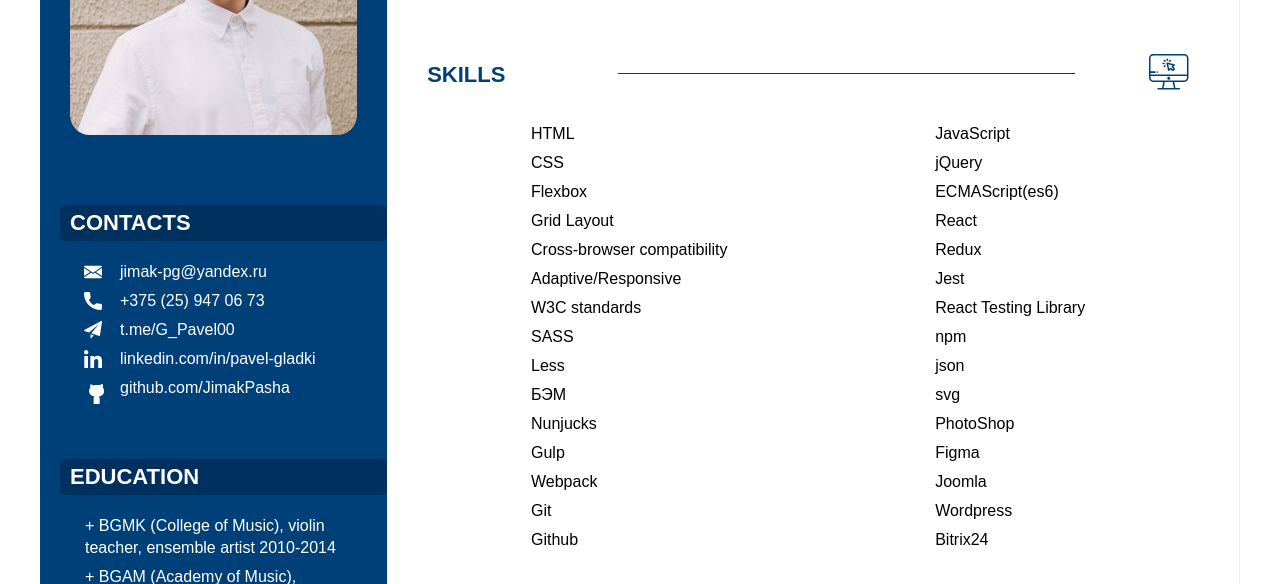
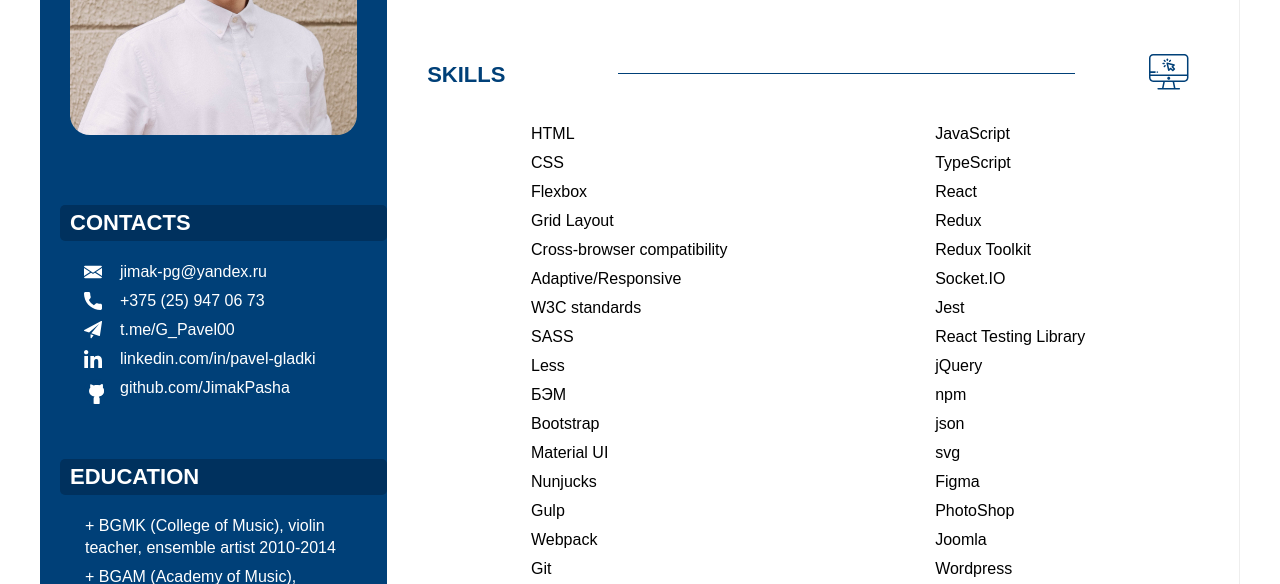
Before and after one commit to JimakPasha/cv, a plain HTML site: page index.html in a window 1280 px wide. Shown: the part 211-795 px from the top of the page. Drawn offline with Linux system fonts and the light colour scheme.

Commit message:
feat: add new skills

```diff
--- a/index.html
+++ b/index.html
@@ -128,6 +128,8 @@
 						<li class="skills__item">SASS</li>
 						<li class="skills__item">Less</li>
 						<li class="skills__item">БЭМ</li>
+						<li class="skills__item">Bootstrap</li>
+						<li class="skills__item">Material UI</li>
 						<li class="skills__item">Nunjucks</li>
 						<li class="skills__item">Gulp</li>
 						<li class="skills__item">Webpack</li>
@@ -136,17 +138,19 @@
 					</ul>
 					<ul class="skills__list">
 						<li class="skills__item">JavaScript</li>
-						<li class="skills__item">jQuery</li>
-						<li class="skills__item">ECMAScript(es6)</li>
+						<li class="skills__item">TypeScript</li>
 						<li class="skills__item">React</li>
 						<li class="skills__item">Redux</li>
+						<li class="skills__item">Redux Toolkit</li>
+						<li class="skills__item">Socket.IO</li>
 						<li class="skills__item">Jest</li>
 						<li class="skills__item">React Testing Library</li>
+						<li class="skills__item">jQuery</li>
 						<li class="skills__item">npm</li>
 						<li class="skills__item">json</li>
 						<li class="skills__item">svg</li>
+						<li class="skills__item">Figma</li>
 						<li class="skills__item">PhotoShop</li>
-						<li class="skills__item">Figma</li>
 						<li class="skills__item">Joomla</li>
 						<li class="skills__item">Wordpress</li>
 						<li class="skills__item">Bitrix24</li>
```
